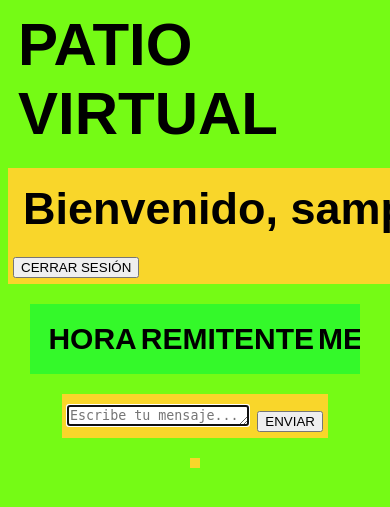
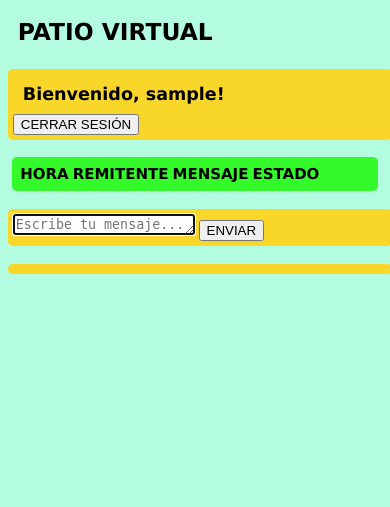
Before and after one commit to KraneoVallejos/PatioVirtual, a PHP site: page /iniciocorrecto.php in a window 390 px wide; the page is wider, and only the part inside the window is pictured. Shown: the top 507 px of that part. Run offline with PHP 8.4, Linux system fonts and the light colour scheme; the visitor is signed in with stand-in values (Sample User, id 1); data that the repository does not hold is empty.

Commit message:
Modificaciones en elementos de tabla de mensajes para mejoras en UI y UX

```diff
--- a/frontend/estilos.css
+++ b/frontend/estilos.css
@@ -1,12 +1,19 @@
-/* Estilo para dispositivos pequeños */
+/**************************************************
+Estilo para dispositivos pequeños tablets, móviles
+***************************************************/
 
-@media (max-width: 325px) {
+@media (max-width: 768px) {
 
 	body {
-	font-size: 20px;
-	font-family: Arial, sans-serif;
-	background-color: orange;
-	border-radius: 5px;
+		display: flex;
+		flex-direction: column;
+		gap: 2vw;
+		padding: 2vw;
+		margin: 0;
+		background-color: #b4fcdf;
+		font-family: Verdana, sans-serif;
+		font-size: 3vw;
+		color: black;
 	}
 
 a {color: #f2ff00; text-decoration: underline;}
@@ -36,42 +43,11 @@ div {
 }
 }
 
-/* Estilo para dispositivos medianos (tablets) */
+/**********************************************************
+ Estilo para dispositivos grandes (laptops, Pantallas PC)
+***********************************************************/
 
-@media (min-width: 326px) and (max-width: 600px){
-  body {font-size: 30px;
-        font-family: Arial, sans-serif;
-        background-color: rgb(117, 251, 21);
-       }
-
-a {color: #f2ff00; text-decoration: underline;}
-
-a:hover {text-decoration: underline;}
-
-h1, h2 {margin: 10px}
-
-div {
-	width: max-content	;
-	margin: 20px auto;
-	background-color: #f9d62a;
-	overflow: hidden;
-	padding: 5px;
-}
-
-#mensajes {
-	width: 80%;
-	max-height: 30vh;
-	margin: 20px auto;
-	background-color: #34f92a;
-	overflow-y: auto;
-	overflow-x: hidden;
-	padding: 15px;
-}
-}
-
-/* Estilo para dispositivos grandes (laptops, Pantallas PC) */
-
-@media (min-width: 650px) {
+@media (min-width: 769px) {
 
 	body {
 		display: flex;
@@ -194,8 +170,9 @@ div {
 	}
 
 	.mensajes table {
+		width: 100%;
 		border-collapse: collapse;
-		width: 100%;
+		background-color: #00ffbf;
 	}
 
 	.mensajes th {
@@ -219,6 +196,7 @@ div {
 		word-wrap: break-word;
 		white-space: pre-wrap;
 		padding: 3px 8px;
+		max-width: 68vw;
 	}
 
 	.nuevo_mensaje {
```
